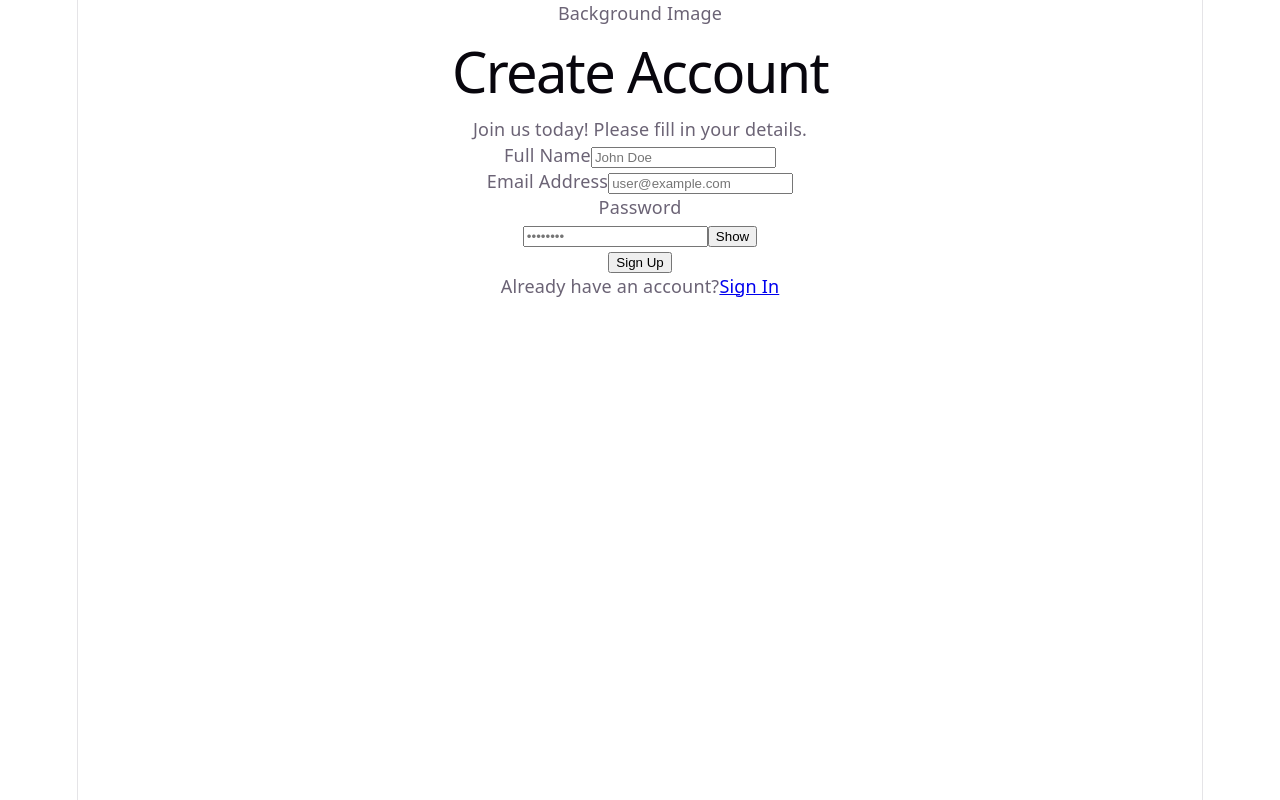
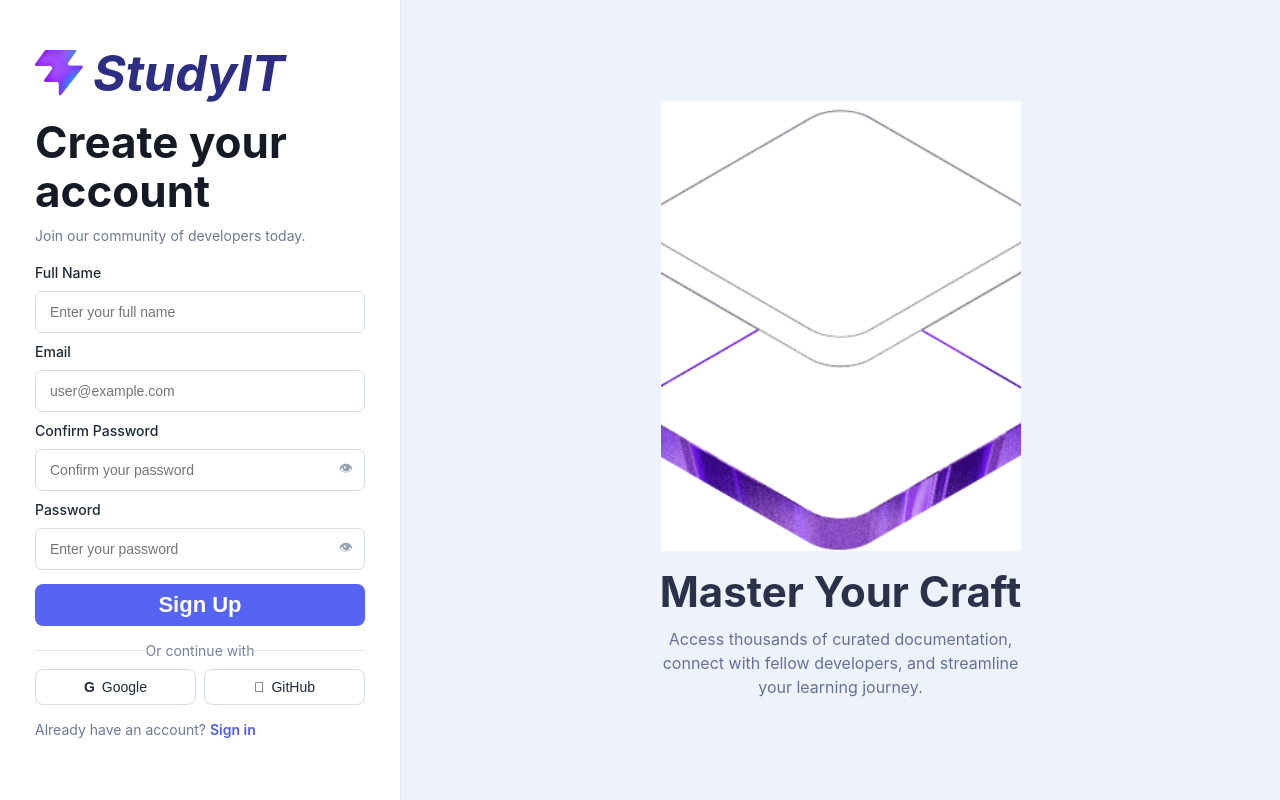
Before and after one commit to phuchoang1807/Frontend_study_IT, a React (Vite) app: page /sign-up in a window 1280 px wide. Built offline with nearby package versions, Linux system fonts and the light colour scheme.

Commit message:
feat(auth): redesign auth layout with two-column UI and restyle sign in, sign up, forgot password pages

```diff
--- a/src/components/Background.jsx
+++ b/src/components/Background.jsx
@@ -1,7 +1,13 @@
+import heroImage from "../assets/hero.png";
 export default function Background() {
   return (
-    <div className="w-full h-full bg-blue-500 flex items-center justify-center text-white text-2xl">
-      Background Image
-    </div>
+      <div className="brand-showcase">
+      <img src={heroImage} alt="StudyIT illustration" className="brand-showcase__image" />
+      <h2 className="brand-showcase__title">Master Your Craft</h2>
+      <p className="brand-showcase__description">
+        Access thousands of curated documentation, connect with fellow developers,
+        and streamline your learning journey.
+      </p>
+        </div>
   );
 }
--- /dev/null
+++ b/src/components/BrandLogo.jsx
@@ -0,0 +1,10 @@
+import logoMark from "/favicon.svg";
+
+export default function BrandLogo() {
+  return (
+    <div className="brand-logo" aria-label="StudyIT logo">
+      <img src={logoMark} alt="StudyIT" className="brand-logo__mark" />
+      <span className="brand-logo__text">StudyIT</span>
+    </div>
+  );
+}
--- a/src/index.css
+++ b/src/index.css
@@ -1,111 +1,281 @@
-:root {
-  --text: #6b6375;
-  --text-h: #08060d;
-  --bg: #fff;
-  --border: #e5e4e7;
-  --code-bg: #f4f3ec;
-  --accent: #aa3bff;
-  --accent-bg: rgba(170, 59, 255, 0.1);
-  --accent-border: rgba(170, 59, 255, 0.5);
-  --social-bg: rgba(244, 243, 236, 0.5);
-  --shadow:
-    rgba(0, 0, 0, 0.1) 0 10px 15px -3px, rgba(0, 0, 0, 0.05) 0 4px 6px -2px;
-
-  --sans: system-ui, 'Segoe UI', Roboto, sans-serif;
-  --heading: system-ui, 'Segoe UI', Roboto, sans-serif;
-  --mono: ui-monospace, Consolas, monospace;
-
-  font: 18px/145% var(--sans);
-  letter-spacing: 0.18px;
-  color-scheme: light dark;
-  color: var(--text);
-  background: var(--bg);
-  font-synthesis: none;
-  text-rendering: optimizeLegibility;
-  -webkit-font-smoothing: antialiased;
-  -moz-osx-font-smoothing: grayscale;
-
-  @media (max-width: 1024px) {
-    font-size: 16px;
-  }
-}
-
-@media (prefers-color-scheme: dark) {
-  :root {
-    --text: #9ca3af;
-    --text-h: #f3f4f6;
-    --bg: #16171d;
-    --border: #2e303a;
-    --code-bg: #1f2028;
-    --accent: #c084fc;
-    --accent-bg: rgba(192, 132, 252, 0.15);
-    --accent-border: rgba(192, 132, 252, 0.5);
-    --social-bg: rgba(47, 48, 58, 0.5);
-    --shadow:
-      rgba(0, 0, 0, 0.4) 0 10px 15px -3px, rgba(0, 0, 0, 0.25) 0 4px 6px -2px;
-  }
-
-  #social .button-icon {
-    filter: invert(1) brightness(2);
-  }
-}
-
-#root {
-  width: 1126px;
-  max-width: 100%;
-  margin: 0 auto;
-  text-align: center;
-  border-inline: 1px solid var(--border);
-  min-height: 100svh;
-  display: flex;
-  flex-direction: column;
+* {
   box-sizing: border-box;
 }
 
 body {
   margin: 0;
+  font-family: Inter, "Segoe UI", Roboto, Helvetica, Arial, sans-serif;
+  color: #101828;
 }
 
-h1,
-h2 {
-  font-family: var(--heading);
-  font-weight: 500;
-  color: var(--text-h);
+#root {
+  min-height: 100vh;
 }
 
-h1 {
-  font-size: 56px;
-  letter-spacing: -1.68px;
-  margin: 32px 0;
-  @media (max-width: 1024px) {
+.auth-layout {
+  min-height: 100vh;
+  display: grid;
+  grid-template-columns: 400px 1fr;
+}
+
+.auth-panel {
+  background: #ffffff;
+  display: flex;
+    justify-content: center;
+  align-items: center;
+  padding: 24px 22px;
+}
+
+body {.auth-visual-panel {
+  background: #eef2fb;
+  border-left: 1px solid #e4e7f1;
+  display: flex;
+  align-items: center;
+  justify-content: center;
+  padding: 32px;
+}
+
+.brand-showcase {
+  width: min(430px, 100%);
+  text-align: center;
+}
+
+.brand-showcase__image {
+  width: min(100%, 360px);
+  aspect-ratio: 4 / 5;
+  object-fit: cover;
+  background: #ffffff;
+  margin: 0 auto;
+  display: block;
+}
+
+.brand-showcase__title {
+  margin: 16px 0 10px;
+  font-size: 42px;
+  line-height: 1.2;
+  color: #2b3148;
+  font-weight: 700;
+}
+
+.brand-showcase__description {
+  margin: 0 auto;
+  max-width: 360px;
+  color: #667196;
+  line-height: 1.5;
+  font-size: 16px;
+}
+
+.auth-form-wrap {
+  width: min(330px, 100%);
+}
+
+.auth-form-wrap--compact {
+  transform: translateY(-8px);
+}
+
+.brand-logo {
+  display: inline-flex;
+  align-items: center;
+  gap: 10px;
+  margin-bottom: 20px;
+}
+
+.brand-logo__mark {
+  width: 48px;
+  height: 46px;
+}
+
+.brand-logo__text {
+  font-size: 50px;
+  line-height: 1;
+  font-style: italic;
+  font-weight: 700;
+  color: #2b2e83;
+}
+
+.auth-header h1 {
+  margin: 0;
+    font-size: 44px;
+  line-height: 1.1;
+  color: #161a24;
+}
+
+.auth-header p {
+  margin: 10px 0 0;
+  color: #6d7895;
+  font-size: 14px;
+  line-height: 1.5;
+}
+
+.auth-form {
+  margin-top: 18px;
+  display: grid;
+  gap: 10px;
+}
+
+.auth-form label {
+  font-size: 14px;
+  color: #1f2937;
+  font-weight: 500;
+}
+
+.auth-form input {
+  width: 100%;
+  height: 42px;
+  border-radius: 7px;
+  border: 1px solid #d7dce6;
+  background: #fff;
+  padding: 0 14px;
+  font-size: 14px;
+  color: #111827;
+}
+.auth-form input:focus {
+  outline: none;
+  border-color: #5a67f0;
+  box-shadow: 0 0 0 3px rgba(90, 103, 240, 0.12);
+}
+.input-with-icon {
+  position: relative;
+}
+
+.input-with-icon span {
+  position: absolute;
+  right: 12px;
+  top: 50%;
+  transform: translateY(-50%);
+  font-size: 14px;
+  color: #97a0b5;
+}
+
+.auth-form__row {
+  display: flex;
+  align-items: center;
+  justify-content: space-between;
+  margin-top: 2px;
+  font-size: 13px;
+}
+
+.remember-check {
+  display: inline-flex;
+align-items: center;
+  gap: 8px;
+  color: #4e5a76;
+  font-weight: 400;
+}
+
+.remember-check input {
+  width: 14px;
+  height: 14px;
+  border-radius: 3px;
+}
+
+.text-link,
+.auth-footer-text a {
+  color: #4f5de6;
+  text-decoration: none;
+  font-weight: 600;
+}
+
+.text-link:hover,
+.auth-footer-text a:hover {
+  text-decoration: underline;
+}
+
+.primary-button {
+  margin-top: 4px;
+  height: 42px;
+  border: none;
+  border-radius: 8px;
+  color: #fff;
+  background: #5564f2;
+  font-size: 22px;
+  font-weight: 600;
+  cursor: pointer;
+}
+
+.primary-button:hover {
+  background: #4958e6;
+}
+
+.divider {
+  position: relative;
+  margin-top: 6px;
+  color: #73809f;
+  text-align: center;
+  font-size: 14px;
+}
+
+.divider::before,
+.divider::after {
+  content: "";
+  position: absolute;
+  top: 50%;
+  width: 34%;
+  height: 1px;
+  background: #e4e8f0;
+}
+
+.divider::before {
+  left: 0;
+}
+
+.divider::after {
+  right: 0;
+}
+
+.social-row {
+  display: grid;
+  grid-template-columns: 1fr 1fr;
+  gap: 8px;
+}
+
+.social-button {
+  height: 36px;
+  border-radius: 8px;
+  border: 1px solid #d7dce6;
+  background: #fff;
+  color: #1f2937;
+  font-size: 14px;
+  cursor: pointer;
+  display: inline-flex;
+  align-items: center;
+  justify-content: center;
+  gap: 7px;
+}
+
+.social-button span {
+  font-weight: 700;
+}
+
+.auth-footer-text {
+  margin-top: 16px;
+  color: #6d7895;
+  font-size: 14px;
+}
+
+@media (max-width: 1100px) {
+  .auth-layout {
+    grid-template-columns: 1fr;
+  }
+
+  .auth-visual-panel {
+    display: none;
+  }
+
+  .auth-panel {
+    padding: 28px 20px;
+  }
+
+  .auth-header h1 {
     font-size: 36px;
-    margin: 20px 0;
+  }
+
+  .brand-logo__text {
+    font-size: 42px;
+  }
+
+  .primary-button {
+    font-size: 17px;
   }
 }
-h2 {
-  font-size: 24px;
-  line-height: 118%;
-  letter-spacing: -0.24px;
-  margin: 0 0 8px;
-  @media (max-width: 1024px) {
-    font-size: 20px;
-  }
 }
-p {
-  margin: 0;
-}
-
-code,
-.counter {
-  font-family: var(--mono);
-  display: inline-flex;
-  border-radius: 4px;
-  color: var(--text-h);
-}
-
-code {
-  font-size: 15px;
-  line-height: 135%;
-  padding: 4px 8px;
-  background: var(--code-bg);
-}
--- a/src/layouts/AuthLayout.jsx
+++ b/src/layouts/AuthLayout.jsx
@@ -2,14 +2,11 @@ import Background from "../components/Background";
 
 export default function AuthLayout({ children }) {
   return (
-    <div className="flex h-screen w-screen">
-      <div className="hidden lg:flex lg:w-1/2">
+    <div className="auth-layout">
+      <section className="auth-panel">{children}</section>
+      <aside className="auth-visual-panel">
         <Background />
-      </div>
-
-      <div className="w-full lg:w-1/2">
-        {children}
-      </div>
+      </aside>
     </div>
   );
 }
--- a/src/pages/auth/ForgotPassword.jsx
+++ b/src/pages/auth/ForgotPassword.jsx
@@ -1,55 +1,28 @@
 import { Link } from "react-router-dom";
+import BrandLogo from "../../components/BrandLogo";
 
 export default function ForgotPassword() {
   return (
-    <div className="bg-white flex flex-col items-center justify-center h-full px-12">
+     <div className="auth-form-wrap auth-form-wrap--compact">
+      <BrandLogo />
 
-      <div className="max-w-[400px] w-full flex flex-col gap-8">
+      <header className="auth-header">
+        <h1>Forgot Password?</h1>
+        <p>No worries! Enter your email and we&apos;ll send you a reset link.</p>
+      </header>
 
-        <div>
-          <h1 className="text-3xl font-bold text-[#111418]">
-            Forgot Password?
-          </h1>
+      <form className="auth-form" onSubmit={(event) => event.preventDefault()}>
+        <label htmlFor="forgot-email">Email Address</label>
+        <input id="forgot-email" type="email" placeholder="user@example.com" />
 
-          <p className="text-[#637588] mt-3">
-            No worries! Enter your email and we'll send you a reset link.
-          </p>
-        </div>
+        <button type="submit" className="primary-button">
+          Send reset link
+        </button>
+      </form>
 
-        <div className="flex flex-col gap-6">
-
-          <div className="flex flex-col gap-2">
-            <label className="text-sm font-medium">
-              Email Address
-            </label>
-
-            <input
-              type="email"
-              placeholder="user@example.com"
-              className="h-12 border border-[#dbe0e6] rounded-lg px-4 outline-none focus:border-blue-500"
-            />
-          </div>
-
-          <button className="bg-[#137fec] text-white h-12 rounded-lg hover:bg-[#0f6fd4] transition">
-            Send reset link
-          </button>
-
-        </div>
-
-        <div className="text-center text-sm">
-          <span className="text-[#637588]">
-            Remember your password?
-          </span>
-
-          <Link
-            to="/"
-            className="text-[#137fec] font-semibold ml-1 hover:underline"
-          >
-            Back to Sign In
-          </Link>
-        </div>
-
-      </div>
+      <p className="auth-footer-text">
+        Remember your password? <Link to="/">Back to Sign In</Link>
+      </p>
 
     </div>
   );
--- a/src/pages/auth/SignIn.jsx
+++ b/src/pages/auth/SignIn.jsx
@@ -1,37 +1,58 @@
 import { Link } from "react-router-dom";
-import { useState } from "react";
+import BrandLogo from "../../components/BrandLogo";
 
 export default function SignIn() {
-  const [showPassword, setShowPassword] = useState(false);
+
 
   return (
-    <div className="flex flex-col items-center justify-center h-full">
+    <div className="auth-form-wrap">
+      <BrandLogo />
 
-      <h1 className="text-3xl font-bold">Sign In</h1>
+      <header className="auth-header">
+        <h1>Welcome back</h1>
+        <p>Please enter your details to sign in.</p>
+      </header>
 
-      <input
-        type="email"
-        placeholder="Email"
-        className="border p-3 mt-4 w-[300px]"
-      />
+      <form className="auth-form" onSubmit={(event) => event.preventDefault()}>
+        <label htmlFor="signin-email">Email</label>
+        <input id="signin-email" type="email" placeholder="user@example.com" />
 
-      <input
-        type={showPassword ? "text" : "password"}
-        placeholder="Password"
-        className="border p-3 mt-4 w-[300px]"
-      />
+        <label htmlFor="signin-password">Password</label>
+        <div className="input-with-icon">
+          <input id="signin-password" type="password" placeholder="Enter your password" />
+          <span aria-hidden="true">👁</span>
+        </div>
 
-      <button className="bg-blue-500 text-white p-3 mt-4 w-[300px]">
-        Sign In
-      </button>
+        <div className="auth-form__row">
+          <label className="remember-check">
+            <input type="checkbox" />
+            Remember me
+          </label>
 
-      <Link to="/forgot-password" className="mt-3 text-blue-500">
-        Forgot password?
-      </Link>
+          <Link to="/forgot-password" className="text-link">
+            Forgot password?
+          </Link>
+        </div>
 
-      <Link to="/sign-up" className="mt-3 text-blue-500">
-        Sign Up
-      </Link>
+        <button type="submit" className="primary-button">
+          Sign In
+        </button>
+
+        <div className="divider">Or continue with</div>
+
+        <div className="social-row">
+          <button type="button" className="social-button">
+            <span>G</span> Google
+          </button>
+          <button type="button" className="social-button">
+            <span></span> GitHub
+          </button>
+        </div>
+      </form>
+
+      <p className="auth-footer-text">
+        Don&apos;t have an account? <Link to="/sign-up">Sign up</Link>
+      </p>
 
     </div>
   );
--- a/src/pages/auth/SignUp.jsx
+++ b/src/pages/auth/SignUp.jsx
@@ -1,95 +1,59 @@
 import { Link } from "react-router-dom";
-import { useState } from "react";
+import BrandLogo from "../../components/BrandLogo";
 
 export default function SignUp() {
 
-  const [showPassword, setShowPassword] = useState(false);
+
 
   return (
-    <div className="bg-white flex flex-col items-center justify-center h-full px-12">
+    <div className="auth-form-wrap">
+      <BrandLogo />
 
-      <div className="max-w-[400px] w-full flex flex-col gap-8">
+          <header className="auth-header">
+        <h1>Create your account</h1>
+        <p>Join our community of developers today.</p>
+      </header>
 
-        <div>
-          <h1 className="text-3xl font-bold text-[#111418]">
-            Create Account
-          </h1>
+            <form className="auth-form" onSubmit={(event) => event.preventDefault()}>
+        <label htmlFor="signup-name">Full Name</label>
+        <input id="signup-name" type="text" placeholder="Enter your full name" />
 
-          <p className="text-[#637588] mt-3">
-            Join us today! Please fill in your details.
-          </p>
+          <label htmlFor="signup-email">Email</label>
+        <input id="signup-email" type="email" placeholder="user@example.com" />
+
+        <label htmlFor="signup-confirm-password">Confirm Password</label>
+        <div className="input-with-icon">
+          <input id="signup-confirm-password" type="password" placeholder="Confirm your password" />
+          <span aria-hidden="true">👁</span>
+
         </div>
 
-        <div className="flex flex-col gap-6">
+        <label htmlFor="signup-password">Password</label>
+        <div className="input-with-icon">
+          <input id="signup-password" type="password" placeholder="Enter your password" />
+          <span aria-hidden="true">👁</span>
+        </div>
 
-          <div className="flex flex-col gap-2">
-            <label className="text-sm font-medium">
-              Full Name
-            </label>
+          <button type="submit" className="primary-button">
+          Sign Up
+        </button>
 
-            <input
-              type="text"
-              placeholder="John Doe"
-              className="h-12 border border-[#dbe0e6] rounded-lg px-4 outline-none focus:border-blue-500"
-            />
-          </div>
+          <div className="divider">Or continue with</div>
 
-          <div className="flex flex-col gap-2">
-            <label className="text-sm font-medium">
-              Email Address
-            </label>
-
-            <input
-              type="email"
-              placeholder="user@example.com"
-              className="h-12 border border-[#dbe0e6] rounded-lg px-4 outline-none focus:border-blue-500"
-            />
-          </div>
-
-          <div className="flex flex-col gap-2">
-            <label className="text-sm font-medium">
-              Password
-            </label>
-
-            <div className="relative">
-              <input
-                type={showPassword ? "text" : "password"}
-                placeholder="••••••••"
-                className="h-12 border border-[#dbe0e6] rounded-lg px-4 w-full outline-none focus:border-blue-500"
-              />
-
-              <button
-                type="button"
-                onClick={() => setShowPassword(!showPassword)}
-                className="absolute right-3 top-3 text-sm text-gray-500"
-              >
-                {showPassword ? "Hide" : "Show"}
-              </button>
-            </div>
-          </div>
-
-          <button className="bg-[#137fec] text-white h-12 rounded-lg hover:bg-[#0f6fd4] transition">
-            Sign Up
+        <div className="social-row">
+          <button type="button" className="social-button">
+            <span>G</span> Google
+          </button>
+          <button type="button" className="social-button">
+            <span></span> GitHub
           </button>
 
         </div>
+         </form>
 
-        <div className="text-center text-sm">
-
-          <span className="text-[#637588]">
-            Already have an account?
-          </span>
-
-          <Link
-            to="/"
-            className="text-[#137fec] font-semibold ml-1 hover:underline"
-          >
-            Sign In
-          </Link>
-
-        </div>
-
-      </div>
+      <p className="auth-footer-text">
+        Already have an account? <Link to="/">Sign in</Link>
+      </p>
 
     </div>
   );
--- a/tsconfig.app.json
+++ b/tsconfig.app.json
@@ -9,6 +9,7 @@
     "skipLibCheck": true,
 
     /* Bundler mode */
+    "allowJs": true,
     "moduleResolution": "bundler",
     "allowImportingTsExtensions": true,
     "verbatimModuleSyntax": true,
@@ -24,5 +25,5 @@
     "noFallthroughCasesInSwitch": true,
     "noUncheckedSideEffectImports": true
   },
-  "include": ["src"]
+  "include": ["src/**/*.js", "src/**/*.jsx", "src/**/*.ts", "src/**/*.tsx"]
 }
```
